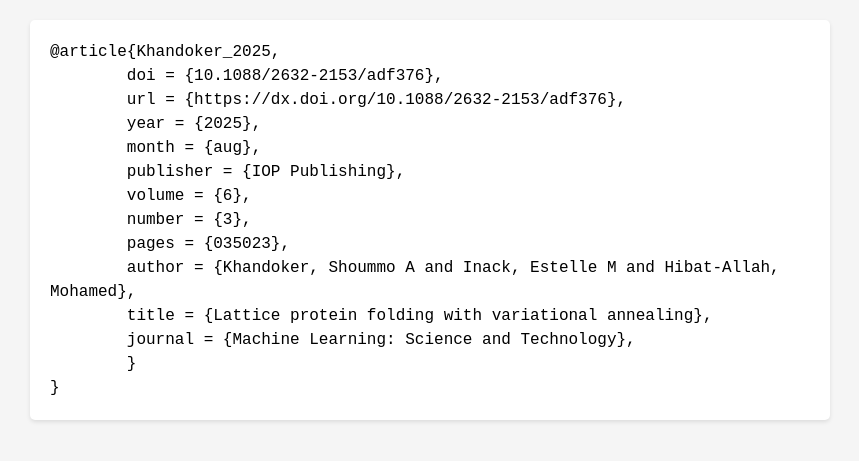
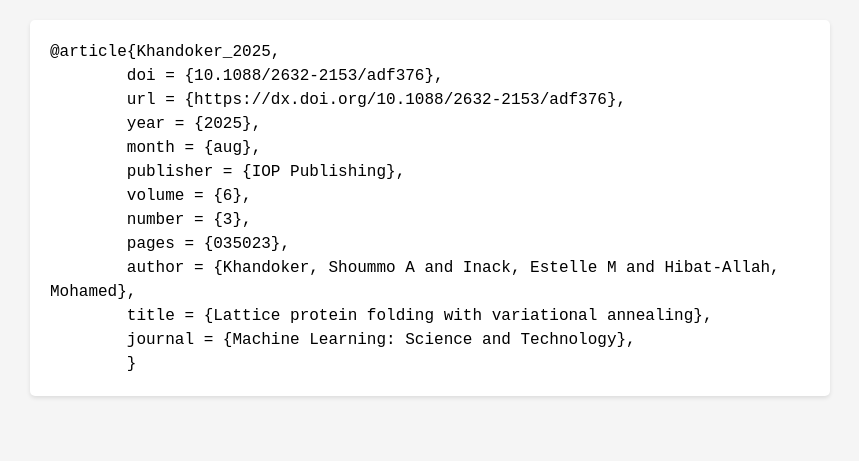
Before and after one commit to shoummoak/shoummoak.github.io, a Jekyll site: the page assets/bibtex/Folding.html, which Jekyll copies as it is, in a window 1280 px wide. Shown: the top 461 px of the page, without its empty margins (210-1069 px from the left). Built offline with Jekyll 4.4.1, drawn with Linux system fonts in a browser that asks for light colours.

Commit message:
Update Folding.html

```diff
--- a/assets/bibtex/Folding.html
+++ b/assets/bibtex/Folding.html
@@ -36,6 +36,6 @@
         title = {Lattice protein folding with variational annealing},
         journal = {Machine Learning: Science and Technology},
         }
-}</div>
+</div>
 </body>
 </html>
```
